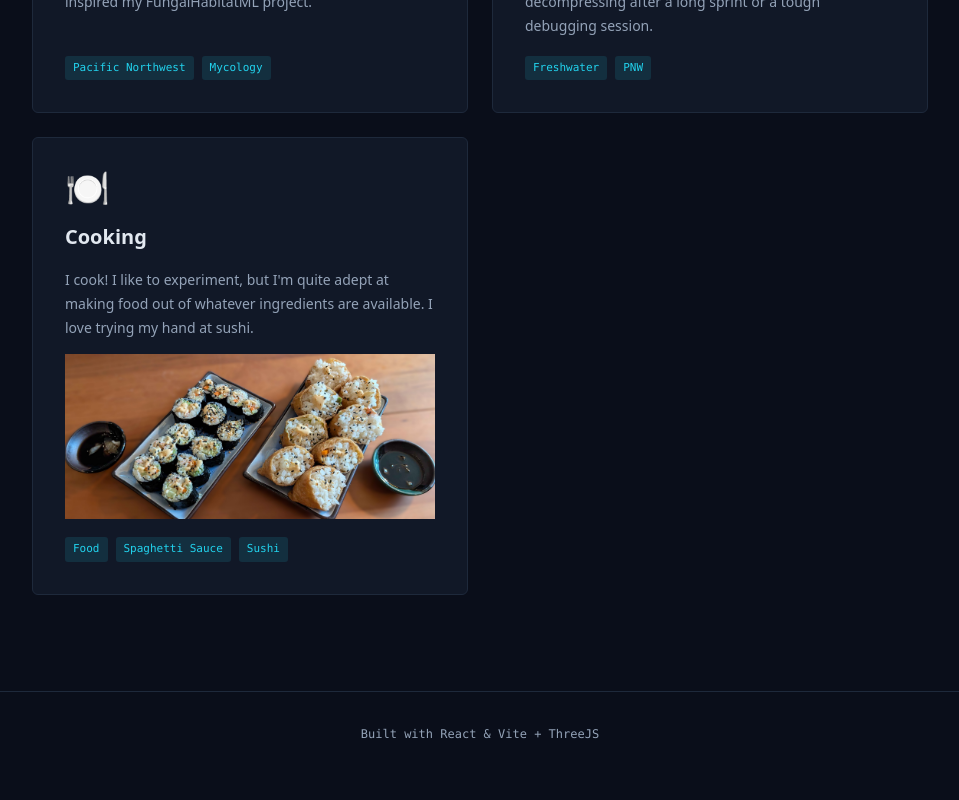
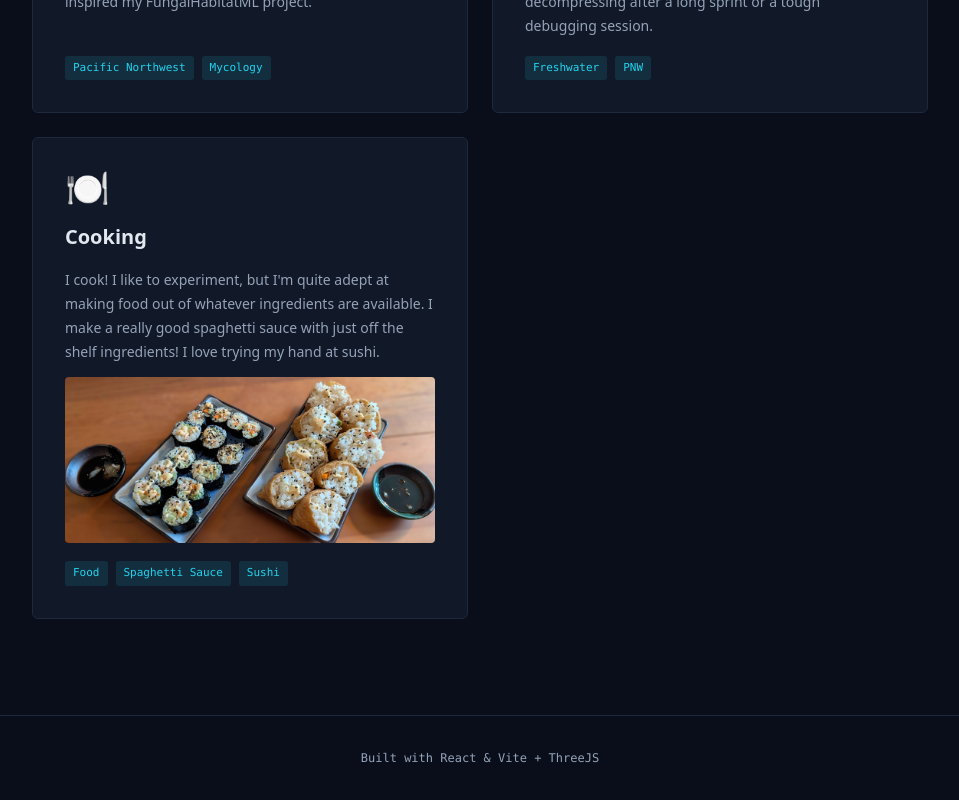
Before and after one commit to rjtrenchard/personal-page-RJT, a React (Vite) app: page /hobbies in a window 1280 px wide. Shown: the part 922-1722 px from the top of the page, without its empty margins (160-1119 px from the left). Before the commit the page ends 1699 px from the top, so only its background shows below. Built offline with nearby package versions, Linux system fonts and the light colour scheme.

Commit message:
adjust image border

```diff
--- a/src/App.css
+++ b/src/App.css
@@ -403,6 +403,13 @@
   line-height: 1;
 }
 
+.hobby-image {
+  border-radius: 4px;
+  width: 100%;
+  height: auto;
+  margin: 0 auto;
+}
+
 .hobby-card h2 {
   font-size: 20px;
   margin: 0;
--- a/src/pages/Hobbies.jsx
+++ b/src/pages/Hobbies.jsx
@@ -37,7 +37,7 @@ const hobbies = [
     icon: '🍽️',
     title: 'Cooking',
     description:
-      'I cook! I like to experiment, but I\'m quite adept at making food out of whatever ingredients are available. I love trying my hand at sushi.',
+      'I cook! I like to experiment, but I\'m quite adept at making food out of whatever ingredients are available. I make a really good spaghetti sauce with just off the shelf ingredients! I love trying my hand at sushi.',
     tags: ['Food', 'Spaghetti Sauce', 'Sushi'],
     image: sushi,
   },
@@ -60,7 +60,7 @@ export default function Hobbies() {
               <span className="hobby-icon">{h.icon}</span>
               <h2>{h.title}</h2>
               <p>{h.description}</p>
-              {h.image ? <img src={h.image} className="" /> : null}
+              {h.image ? <img src={h.image} className="hobby-image" /> : null}
               <ul className="project-tech">
                 {h.tags.map((t) => (
                   <li key={t} className="tech-badge">{t}</li>
```
